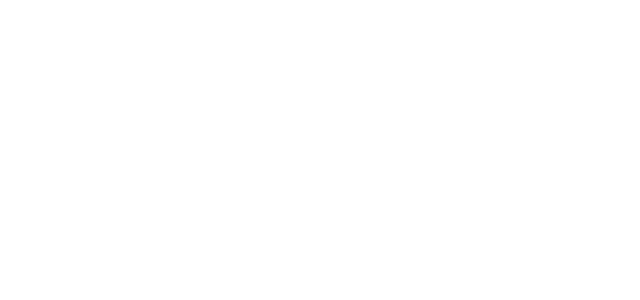
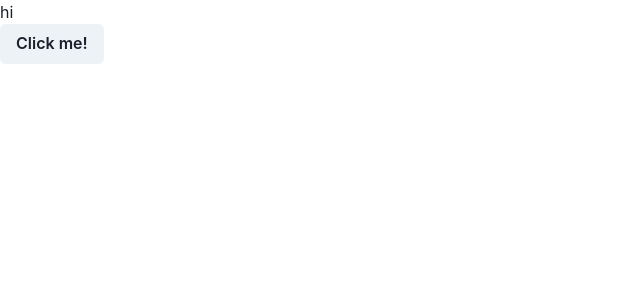
Before and after one commit to macformula/hil-ui, a React (Vite) app: page /axios in a window 1280 px wide. Before the commit this address had no page. Shown: the top 300 px of the page, without its empty margins (0-640 px from the left). Built offline with nearby package versions, Linux system fonts and the light colour scheme.

Commit message:
add axios get request to api backend, with example at /axios

```diff
--- a/src/App.tsx
+++ b/src/App.tsx
@@ -2,6 +2,7 @@ import React from 'react';
 import { BrowserRouter as Router, Routes, Route } from 'react-router-dom';
 import Dashboard from './components/dashboard';
 import Login from './components/login';
+import AxiosExample from './components/axiosexample';
 
 function App() {
   return (
@@ -9,6 +10,7 @@ function App() {
       <Routes>
         <Route path="/" element={<Login />} />
         <Route path="/dashboard" element={<Dashboard />} />
+        <Route path="/axios" element={<AxiosExample />} />
       </Routes>
     </Router>
   );
--- /dev/null
+++ b/src/api/getData.ts
@@ -0,0 +1,9 @@
+import http from "./http-common";
+
+export default (): Promise<String> => {
+  return new Promise((resolve, reject) => {
+    http.get('/ping')
+      .then(({ data }) => resolve(data))
+      .catch(reject);
+  });
+};
--- /dev/null
+++ b/src/api/http-common.tsx
@@ -0,0 +1,8 @@
+import axios from "axios";
+
+export default axios.create({
+  baseURL: "http://api.macformularacing.com",
+  headers: {
+    "Content-type": "application/json"
+  }
+});
--- /dev/null
+++ b/src/components/axiosexample.tsx
@@ -0,0 +1,24 @@
+
+import { Button } from "@chakra-ui/react";
+import getData from "../api/getData";
+import { useEffect, useState } from 'react';
+
+const AxiosExample = () => {
+  const [data, setData] = useState<String>("hi")
+
+  const getRequest = () => {
+    getData().then((response) => {
+      console.log(response)
+      setData(response)
+    })
+  }
+
+  return (
+    <div>
+      <p>{data}</p>
+      <Button onClick={getRequest}>Click me!</Button>
+    </div>
+  );
+};
+
+export default AxiosExample;
--- a/src/components/dashboard.tsx
+++ b/src/components/dashboard.tsx
@@ -1,4 +1,4 @@
-import React from 'react';
+import { useEffect, useState } from 'react';
 import { Box, Flex, Heading, Image, HStack, VStack, Input, Text, Checkbox, Button, Select, IconButton, Spacer, Divider, Spinner} from '@chakra-ui/react';
 import logo from "../assets/logo.png"
 import { MdOutlineExitToApp, MdKeyboardArrowLeft, MdKeyboardArrowRight, MdDashboard } from "react-icons/md";
@@ -14,6 +14,7 @@ const Dashboard = () => {
         // For now, just navigate to the "/dashboard" route
         navigate('/');
     };
+
     return (
         <VStack h="100vh" p="3">
             <HStack h="3%" w="100%" justify="space-between">
```
Lines whose indentation alone changed are shown as unchanged.
